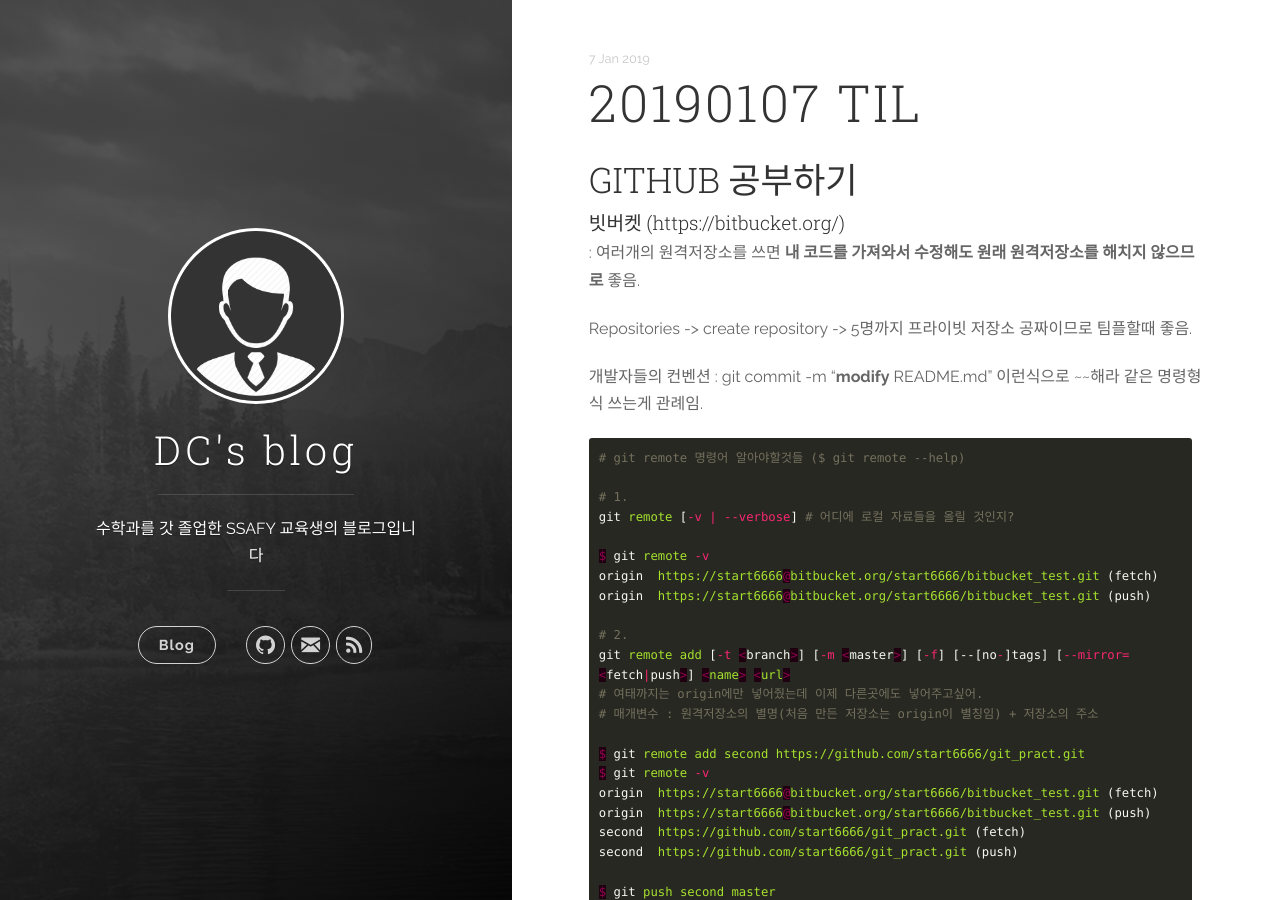
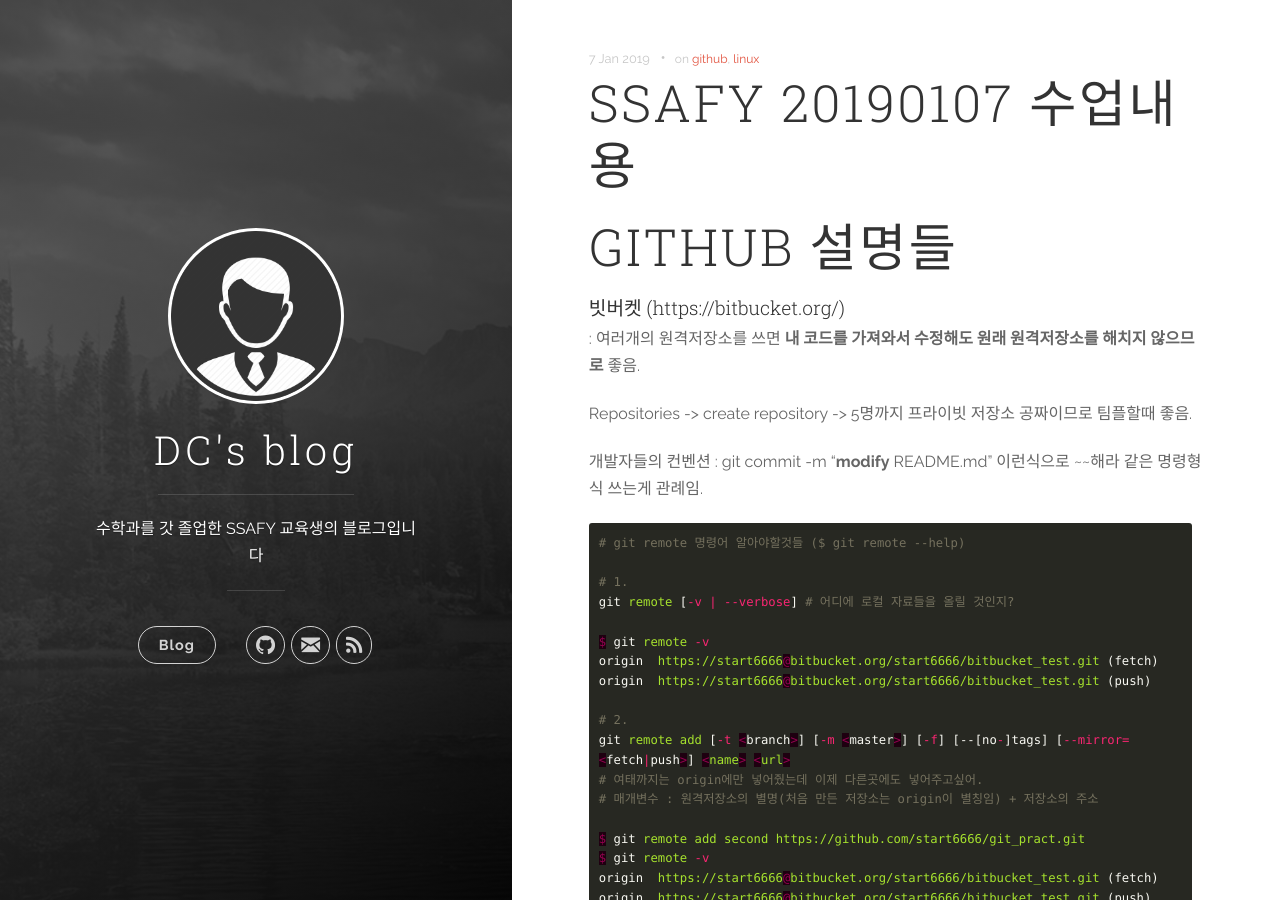
Before and after one commit to DongChanS/DongChanS.github.io, a Jekyll site: the page built from _posts/2019-01-07-13.md, in a window 1280 px wide and 900 px high. Built offline with Jekyll 4.4.1, drawn with Linux system fonts in a browser that asks for light colours; comment, search, counter and statistics services are not loaded.

Commit message:
Update 2019-01-07-13.md

```diff
--- a/_posts/2019-01-07-13.md
+++ b/_posts/2019-01-07-13.md
@@ -1,12 +1,11 @@
 ---
 layout : post
-title : 20190107 TIL
+title : SSAFY 20190107 수업내용
 author : Shin Dong Chan
+tags: ['github','linux']
 ---
 
-
-
-## GITHUB 공부하기
+# GITHUB 설명들
 
 #### 빗버켓 (https://bitbucket.org/)
 
```
